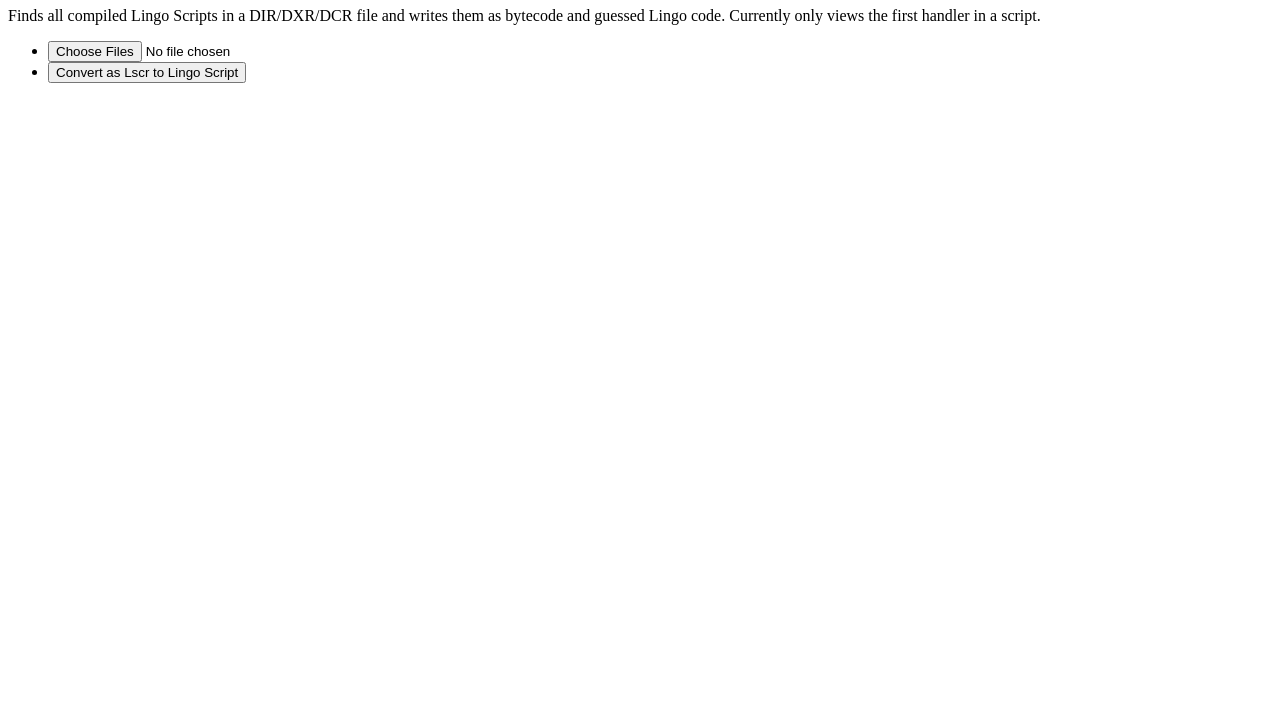
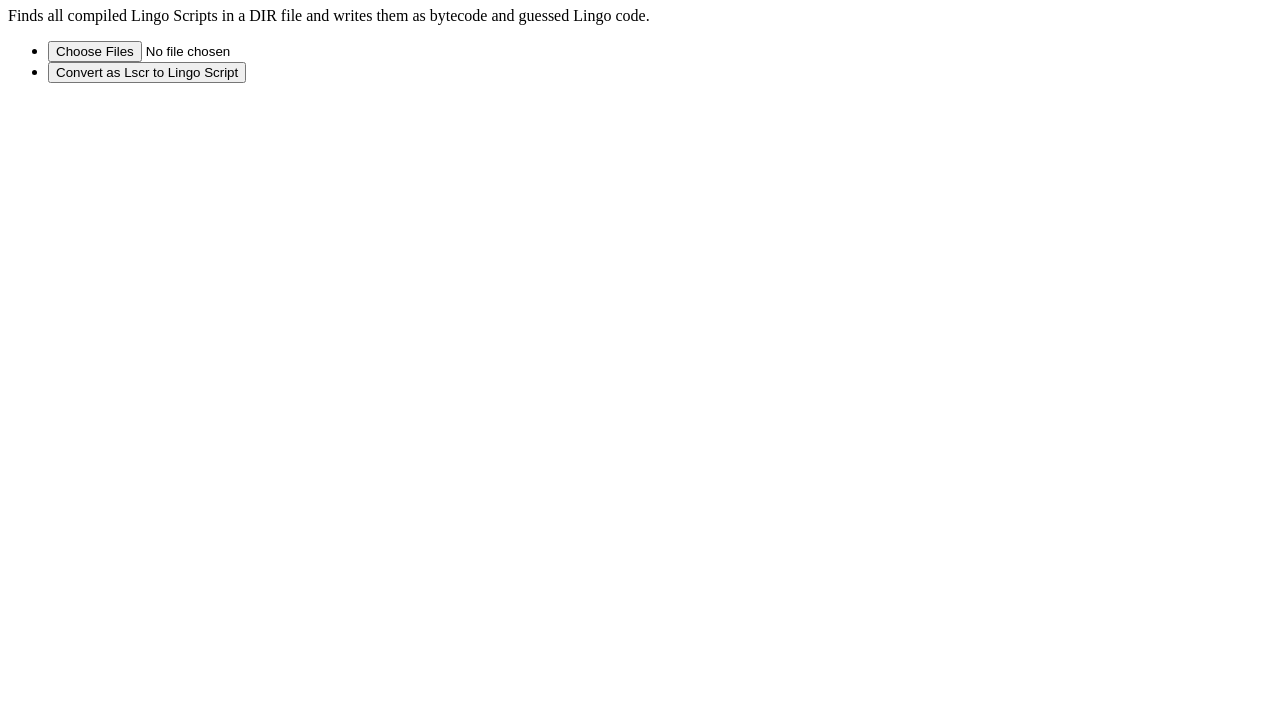
Before and after one commit to Brian151/OpenShockwave, a plain HTML site: page tools/lscrtoscript/left.htm in a window 1280 px wide. Shown: the part 73-800 px from the top of the page. Drawn offline with Linux system fonts and the light colour scheme.

Commit message:
Fix ProjectorRays description

```diff
--- a/tools/lscrtoscript/left.htm
+++ b/tools/lscrtoscript/left.htm
@@ -8,7 +8,7 @@
 	</head>
 	<body>
 		<h1>ProjectorRays Viewer</h1>
-		<p>Finds all compiled Lingo Scripts in a DIR/DXR/DCR file and writes them as bytecode and guessed Lingo code. Currently only views the first handler in a script.<p>
+		<p>Finds all compiled Lingo Scripts in a DIR file and writes them as bytecode and guessed Lingo code.<p>
 		<form name="form1">
 			<ul>
 				<li><input type="file" name="Lscr" multiple="multiple"></li>
```
